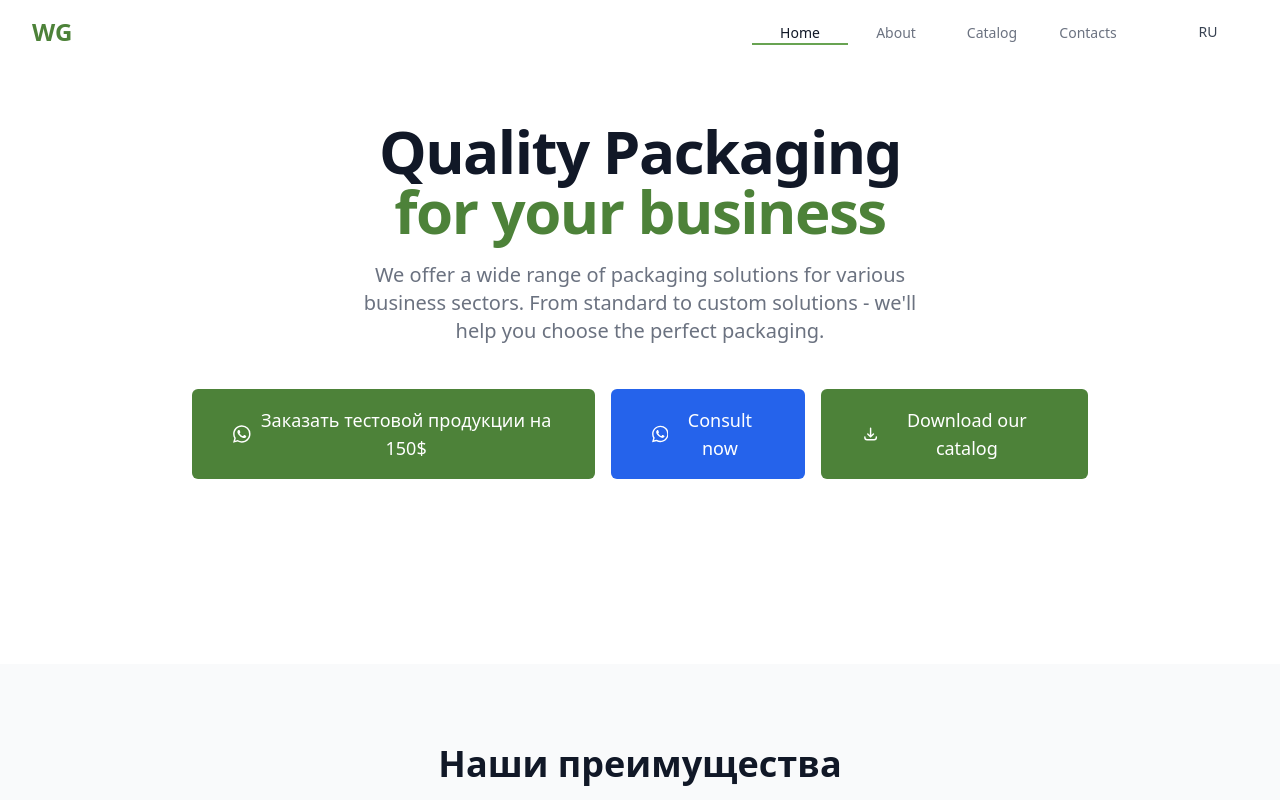
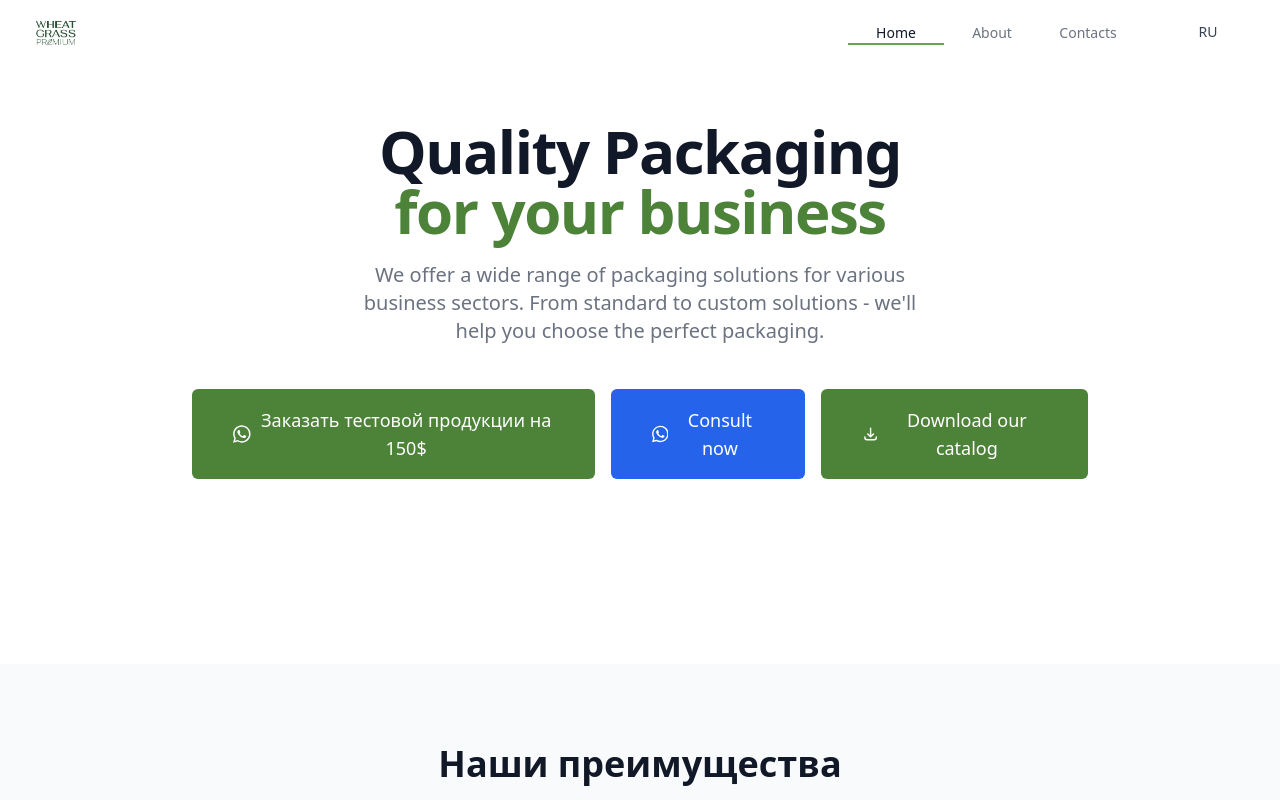
Before and after one commit to achynaliev/wgApp, a React (Vite) app: page / in a window 1280 px wide. Shown: the top 800 px of the page. Built offline with nearby package versions, Linux system fonts and the light colour scheme.

Commit message:
updated favicon, logo and title

```diff
--- a/index.html
+++ b/index.html
@@ -2,9 +2,9 @@
 <html lang="en">
   <head>
     <meta charset="UTF-8" />
-    <link rel="icon" type="image/svg+xml" href="/vite.svg" />
+    <link rel="icon" type="image/png" href="/src/assets/wg.png" />
     <meta name="viewport" content="width=device-width, initial-scale=1.0" />
-    <title>WG Packaging</title>
+    <title>WheatGrassGlobal</title>
     <link rel="preconnect" href="https://fonts.googleapis.com">
     <link rel="preconnect" href="https://fonts.gstatic.com" crossorigin>
     <link href="https://fonts.googleapis.com/css2?family=Inter:wght@300;400;500;600;700&display=swap" rel="stylesheet">
--- a/src/app/router/AppRouter.tsx
+++ b/src/app/router/AppRouter.tsx
@@ -10,7 +10,7 @@ const AppRouter = () => {
     <Routes>
       <Route path="/" element={<HomePage />} />
       <Route path="/about" element={<AboutPage />} />
-      <Route path="/catalog" element={<CatalogPage />} />
+      {/* <Route path="/catalog" element={<CatalogPage />} /> */}
       <Route path="/contacts" element={<ContactsPage />} />
       <Route path="*" element={<NotFoundPage />} />
     </Routes>
--- a/src/shared/components/Header.tsx
+++ b/src/shared/components/Header.tsx
@@ -2,6 +2,7 @@ import { useState } from 'react';
 import { Link, useLocation } from 'react-router-dom';
 import { useTranslation } from 'react-i18next';
 import LanguageSwitcher from './LanguageSwitcher';
+import wgLogo from '../../assets/wg.png';
 
 const Header = () => {
   const [isMenuOpen, setIsMenuOpen] = useState(false);
@@ -13,7 +14,7 @@ const Header = () => {
   const navigationItems = [
     { path: '/', label: t('navigation.home') },
     { path: '/about', label: t('navigation.about') },
-    { path: '/catalog', label: t('navigation.catalog') },
+    // { path: '/catalog', label: t('navigation.catalog') },
     { path: '/contacts', label: t('navigation.contacts') },
   ];
 
@@ -22,8 +23,12 @@ const Header = () => {
       <div className="max-w-7xl mx-auto px-4 sm:px-6 lg:px-8">
         <div className="flex justify-between h-16">
           <div className="flex items-center">
-            <Link to="/" className="flex-shrink-0 w-16">
-              <span className="text-2xl font-bold text-primary-600">WG</span>
+            <Link to="/" className="flex-shrink-0">
+              <img
+                src={wgLogo}
+                alt="WheatGrassGlobal Logo"
+                className="h-10 w-auto"
+              />
             </Link>
           </div>
 
@@ -51,35 +56,46 @@ const Header = () => {
 
           {/* Mobile menu button */}
           <div className="flex items-center sm:hidden">
-            <div className="w-20 flex justify-center">
-              <LanguageSwitcher />
-            </div>
             <button
               type="button"
               onClick={() => setIsMenuOpen(!isMenuOpen)}
-              className="ml-2 inline-flex items-center justify-center p-2 rounded-md text-gray-400 hover:text-gray-500 hover:bg-gray-100 focus:outline-none focus:ring-2 focus:ring-inset focus:ring-primary-500"
+              className="inline-flex items-center justify-center p-2 rounded-md text-gray-400 hover:text-gray-500 hover:bg-gray-100 focus:outline-none focus:ring-2 focus:ring-inset focus:ring-primary-500"
+              aria-expanded="false"
             >
               <span className="sr-only">Open main menu</span>
-              {/* Icon when menu is closed */}
+              {!isMenuOpen ? (
                 <svg
-                className={`${isMenuOpen ? 'hidden' : 'block'} h-6 w-6`}
+                  className="block h-6 w-6"
                   xmlns="http://www.w3.org/2000/svg"
                   fill="none"
                   viewBox="0 0 24 24"
                   stroke="currentColor"
+                  aria-hidden="true"
                 >
-                <path strokeLinecap="round" strokeLinejoin="round" strokeWidth={2} d="M4 6h16M4 12h16M4 18h16" />
+                  <path
+                    strokeLinecap="round"
+                    strokeLinejoin="round"
+                    strokeWidth={2}
+                    d="M4 6h16M4 12h16M4 18h16"
+                  />
                 </svg>
-              {/* Icon when menu is open */}
+              ) : (
                 <svg
-                className={`${isMenuOpen ? 'block' : 'hidden'} h-6 w-6`}
+                  className="block h-6 w-6"
                   xmlns="http://www.w3.org/2000/svg"
                   fill="none"
                   viewBox="0 0 24 24"
                   stroke="currentColor"
+                  aria-hidden="true"
                 >
-                <path strokeLinecap="round" strokeLinejoin="round" strokeWidth={2} d="M6 18L18 6M6 6l12 12" />
+                  <path
+                    strokeLinecap="round"
+                    strokeLinejoin="round"
+                    strokeWidth={2}
+                    d="M6 18L18 6M6 6l12 12"
+                  />
                 </svg>
+              )}
             </button>
           </div>
         </div>
```
Also changed, not shown: src/assets/wg.png (added). Lines whose indentation alone changed are shown as unchanged.
